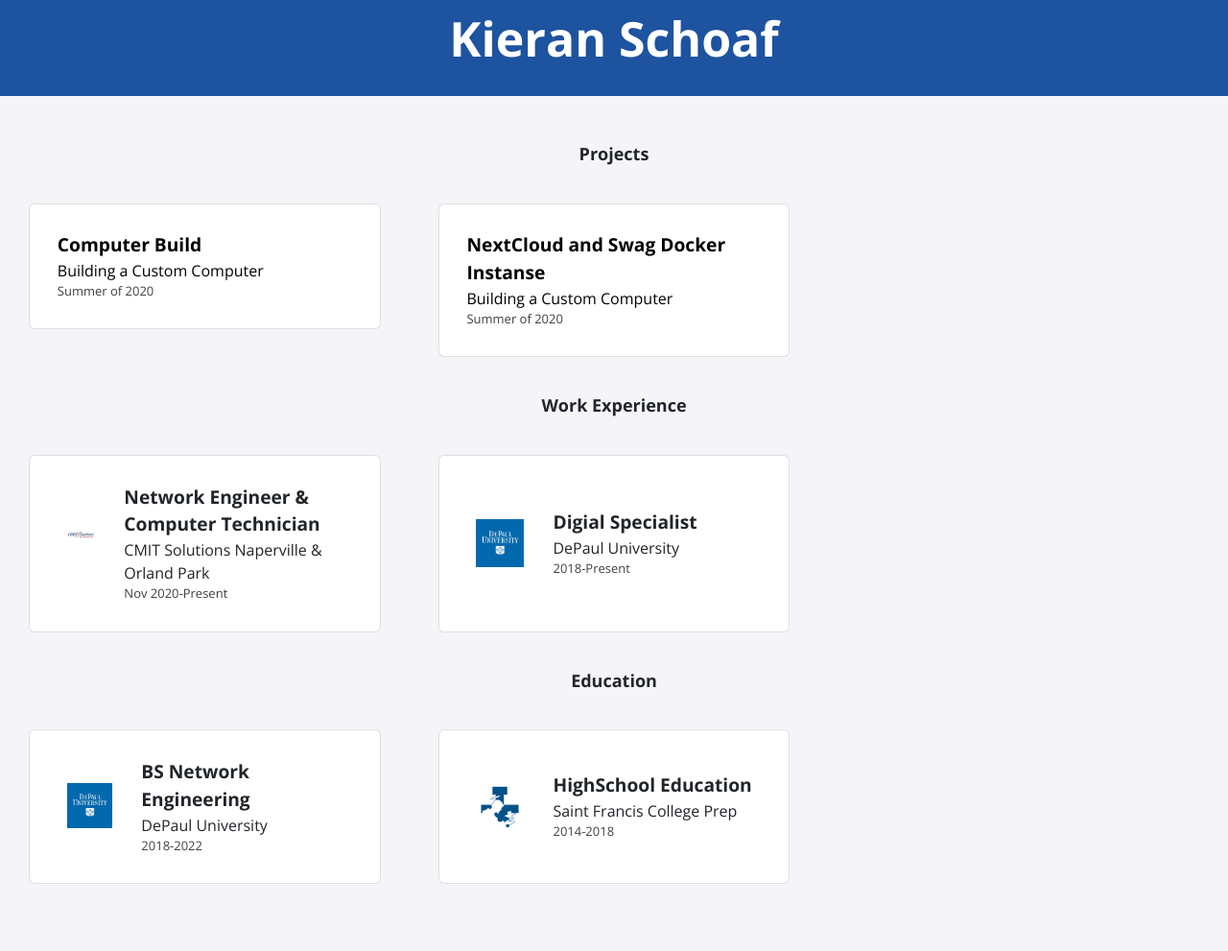
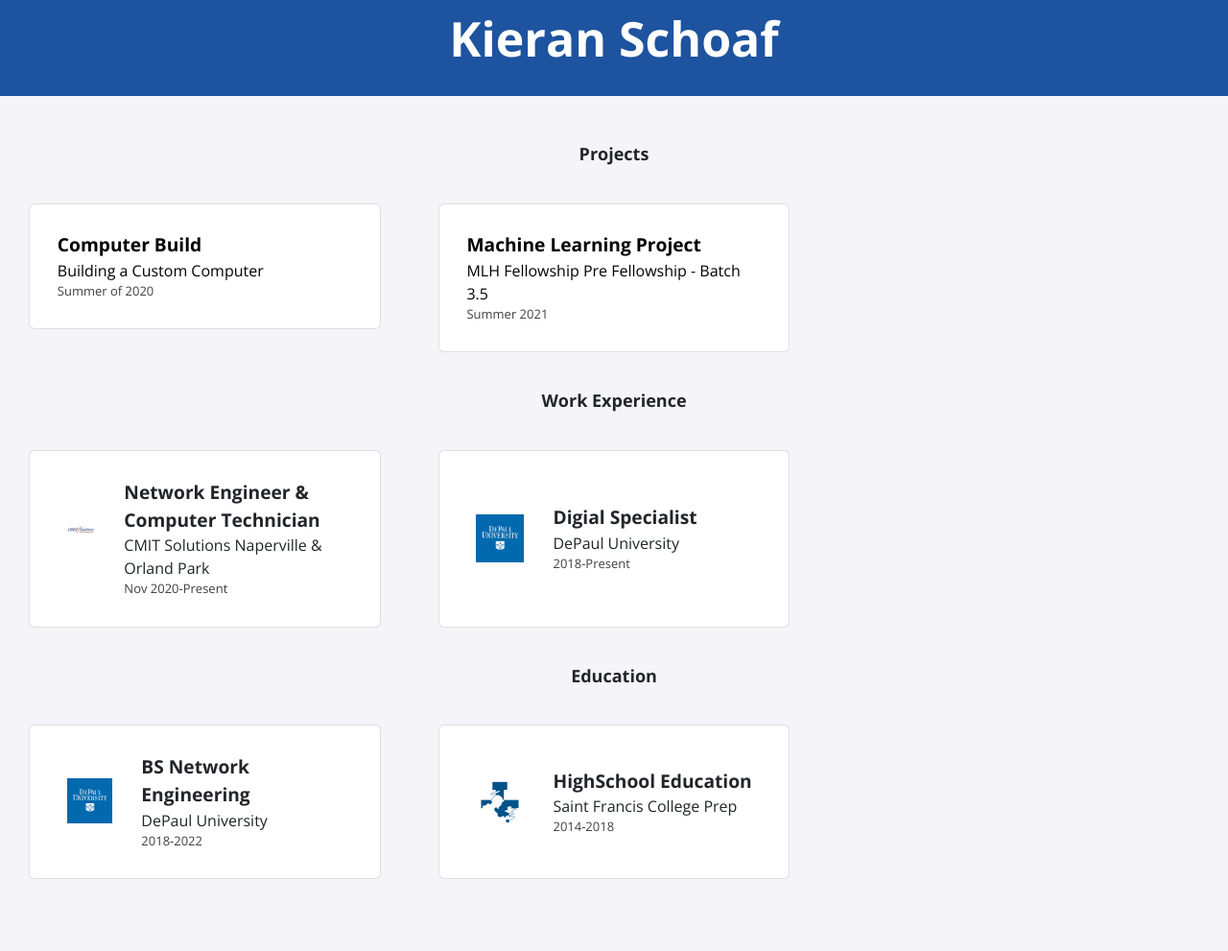
Before and after one commit to kischoaf/kischoaf.github.io, a Jekyll site: the page built from index.html, in a window 1280 px wide. Shown: the part 290-1281 px from the top of the page at 96% size. Built offline with Jekyll 4.4.1, drawn with Linux system fonts in a browser that asks for light colours; nearby versions of some CDN libraries.

Commit message:
test to make project pages shows up

```diff
--- a/_data/projects.yml
+++ b/_data/projects.yml
@@ -3,7 +3,7 @@
   date: Summer of 2020
   page-name: project
 
-- title: NextCloud and Swag Docker Instanse
-  event: Building a Custom Computer
-  date: Summer of 2020
-  page-name: NextCloud
+- title: Machine Learning Project
+  event: MLH Fellowship Pre Fellowship - Batch 3.5
+  date: Summer 2021
+  page-name: project
```
Also changed, not shown: projects/next.md (added, +6 -0 lines).
